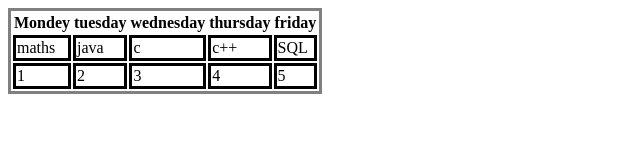
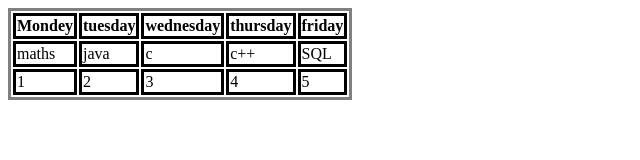
Before and after one commit to anshulsahu01/BJS-codes, a plain HTML site: page tables/index.html in a window 1280 px wide. Shown: the whole page, without its empty margins (0-640 px from the left). Drawn offline with Linux system fonts and the light colour scheme.

Commit message:
border all

```diff
--- a/tables/index.html
+++ b/tables/index.html
@@ -7,7 +7,7 @@
 </head>
 <style>
 
-    table, td{
+    table, td, th{
         border-style: solid;
     }
 
```
